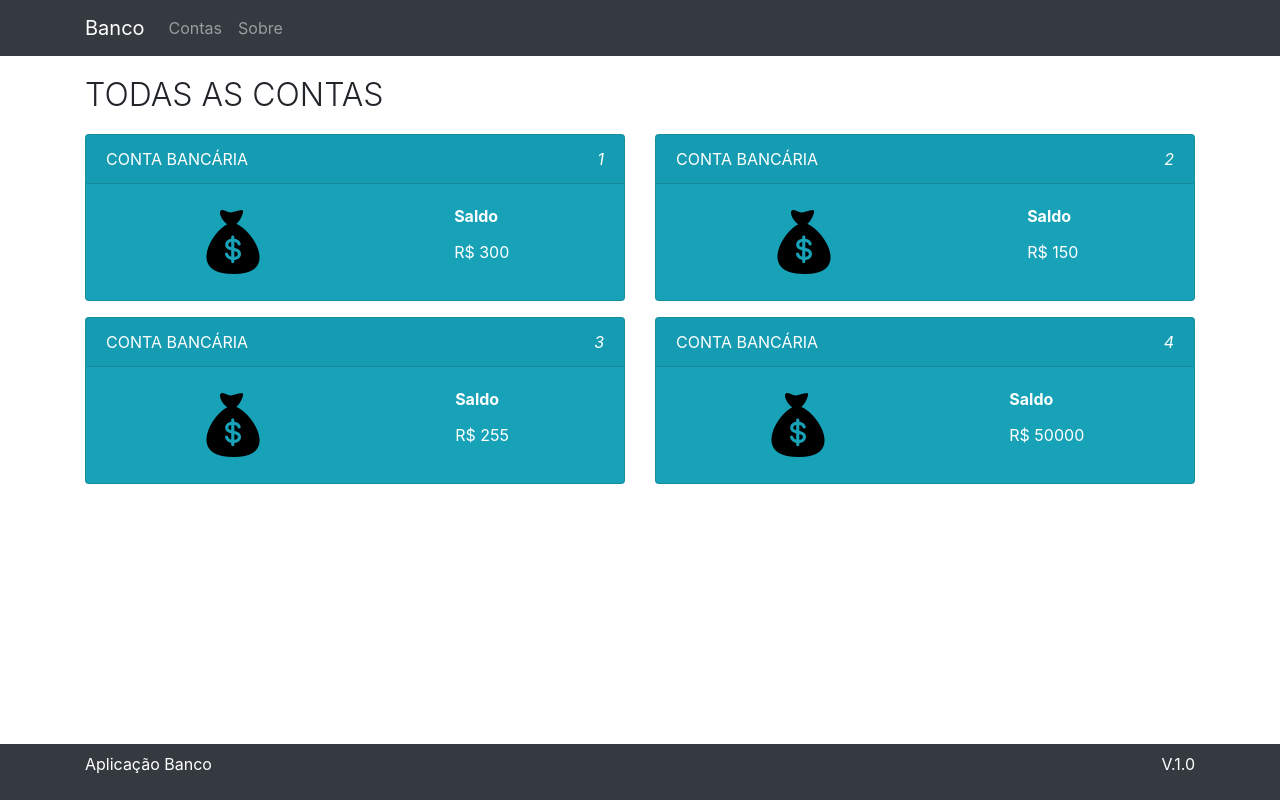
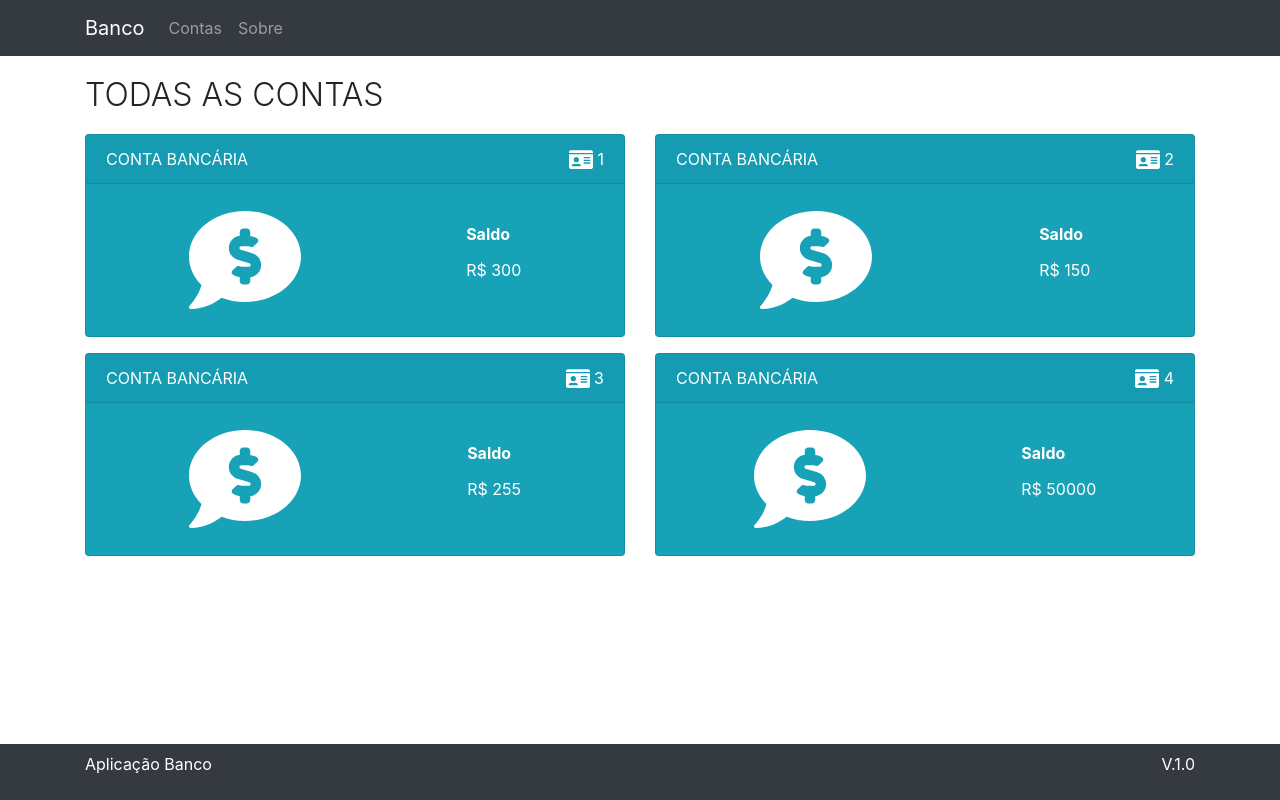
Before and after one commit to RodolfoHerman/banco-ui, an Angular app: page /contas in a window 1280 px wide. Built offline with nearby package versions, Linux system fonts and the light colour scheme.

Commit message:
Instalação do FontAwesome

```diff
--- a/angular.json
+++ b/angular.json
@@ -25,11 +25,13 @@
             ],
             "styles": [
               {"input": "src/styles.css"},
-              {"input": "./node_modules/bootstrap/dist/css/bootstrap.min.css"}
+              {"input": "./node_modules/bootstrap/dist/css/bootstrap.min.css"},
+              {"input": "./node_modules/@fortawesome/fontawesome-free/css/all.min.css"}
             ],
             "scripts": [
               {"input": "./node_modules/jquery/dist/jquery.slim.min.js"},
-              {"input": "./node_modules/bootstrap/dist/js/bootstrap.min.js"}
+              {"input": "./node_modules/bootstrap/dist/js/bootstrap.min.js"},
+              {"input": "./node_modules/@fortawesome/fontawesome-free/js/all.min.js"}
             ]
           },
           "configurations": {
@@ -94,11 +96,13 @@
             ],
             "styles": [
               {"input": "src/styles.css"},
-              {"input": "./node_modules/bootstrap/dist/css/bootstrap.min.css"}
+              {"input": "./node_modules/bootstrap/dist/css/bootstrap.min.css"},
+              {"input": "./node_modules/@fortawesome/fontawesome-free/css/all.min.css"}
             ],
             "scripts": [
               {"input": "./node_modules/jquery/dist/jquery.slim.min.js"},
-              {"input": "./node_modules/bootstrap/dist/js/bootstrap.min.js"}
+              {"input": "./node_modules/bootstrap/dist/js/bootstrap.min.js"},
+              {"input": "./node_modules/@fortawesome/fontawesome-free/js/all.min.js"}
             ]
           }
         },
--- a/package.json
+++ b/package.json
@@ -19,6 +19,7 @@
     "@angular/platform-browser": "~8.2.0",
     "@angular/platform-browser-dynamic": "~8.2.0",
     "@angular/router": "~8.2.0",
+    "@fortawesome/fontawesome-free": "^5.10.2",
     "bootstrap": "^4.3.1",
     "jquery": "^3.4.1",
     "rxjs": "~6.4.0",
--- a/src/app/contas/conta/conta.component.html
+++ b/src/app/contas/conta/conta.component.html
@@ -2,13 +2,13 @@
     <div class="card text-white bg-info mb-3" style="min-width: 16rem;">
         <div class="card-header text-uppercase">
             <span class="float-left">Conta Bancária</span>
-            <i class="float-right">{{ conta.id }}</i>
+            <span class="float-right"><i class="fas fa-id-card fa-lg"></i> {{ conta.id }}</span>
         </div>
         <div class="card-body">
 
             <div class="card-content">
 
-                <img src="assets/img/grana.png" alt="">
+                <i class="fas fa-comment-dollar fa-7x"></i>
 
                 <dl>
                     <dt class="card-title">Saldo</dt>
```
Also changed, not shown: 1 other file (tests, documents, lock files or other folders).
